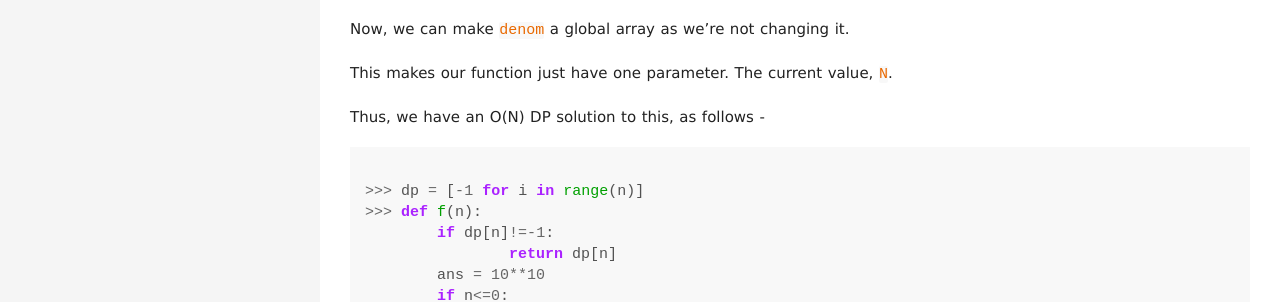
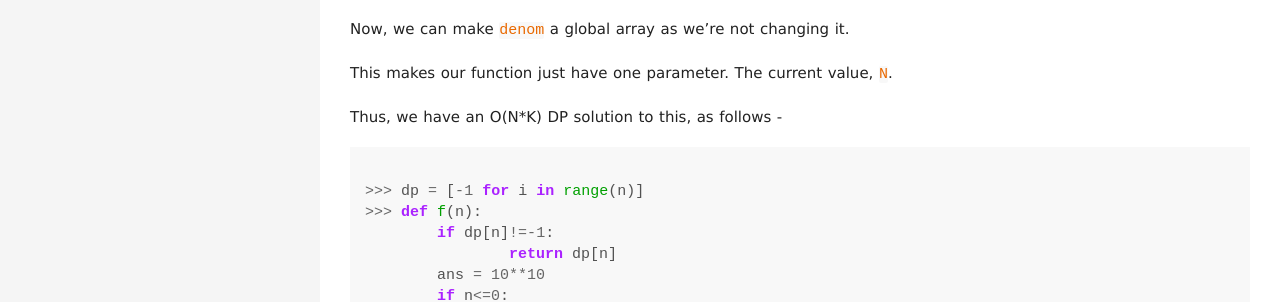
Before and after one commit to blogarithms/blogarithms.github.io, a Jekyll site: the page built from _posts/2019-03-12-cracking-dp-part-one.md, in a window 1280 px wide. Shown: the part 2694-2996 px from the top of the page. Built offline with Jekyll 4.4.1, drawn with Linux system fonts in a browser that asks for light colours; comment, search, counter and statistics services are not loaded.

Commit message:
Fix typo in time complexity of coin change

````diff
--- a/_posts/2019-03-12-cracking-dp-part-one.md
+++ b/_posts/2019-03-12-cracking-dp-part-one.md
@@ -110,7 +110,7 @@ Now, we can make `denom` a global array as we're not changing it.
 
 This makes our function just have one parameter. The current value, `N`.
 
-Thus, we have an O(N) DP solution to this, as follows -
+Thus, we have an O(N*K) DP solution to this, as follows -
 
 ```python
 
````
